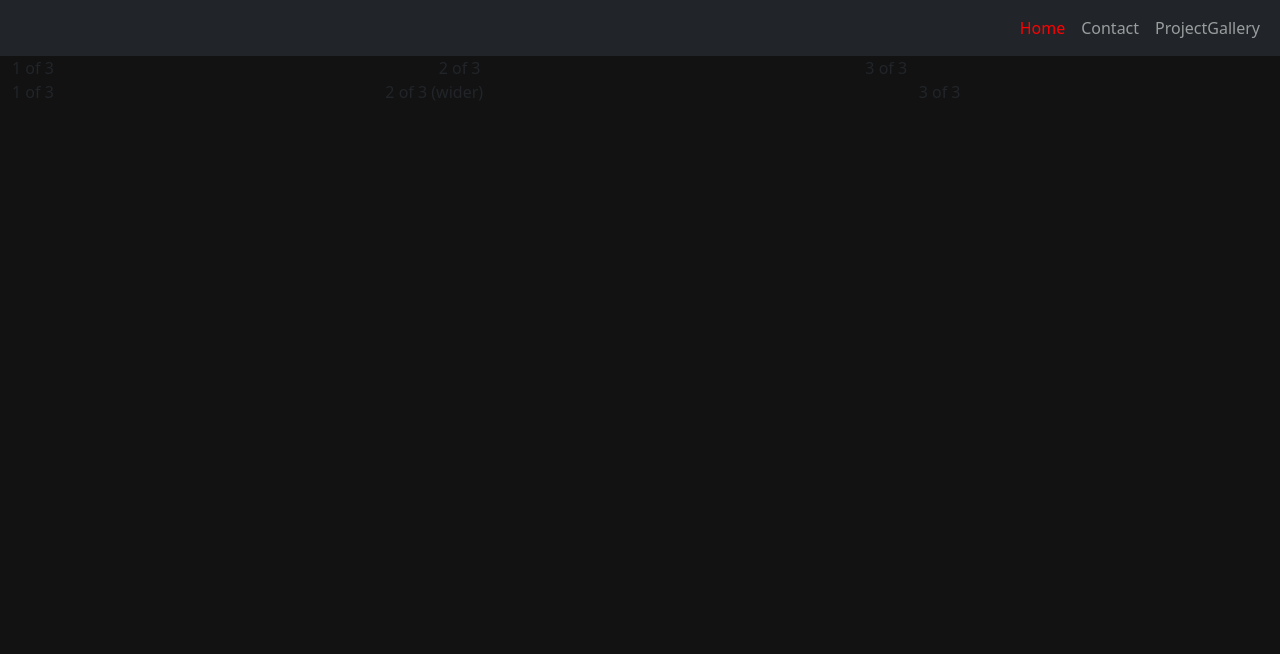
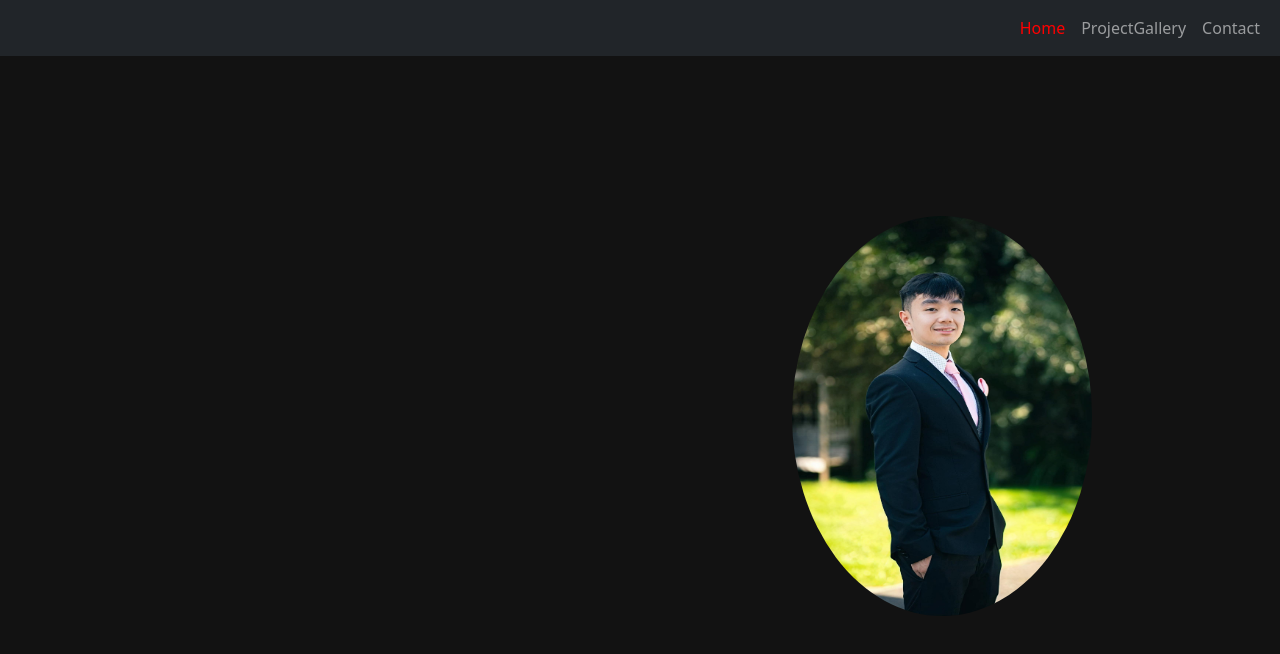
Before and after one commit to josh484/react-portfolio, a React (Vite) app: page / in a window 1280 px wide. Shown: the top 654 px of the page. Built offline with nearby package versions, Linux system fonts and the light colour scheme; the HTML template or start-up script is replaced by a standard one.

Commit message:
changed css on navbar content, added image to home page

```diff
--- a/src/App.css
+++ b/src/App.css
@@ -1,7 +1,9 @@
+#carousel{
+    height: 94vh;
+}
 .carousel{
-    height: 100vh;
+    height: 100%;
 }
-
 .carousel-inner{
     height: 100%;
     display: flex;
@@ -9,16 +11,32 @@
 
 .projectImage{
    width: 100%;
+   height: 100%;
 }
 
 #frontGrid{
     max-width: 100% ;
+    height: 90vh;
+}
+
+#frontRow{
+    max-width: 100% ;
+    height: 100%;
 }
 
 #navbar{
     max-width: 100%;
 
 }
-#navCon{
+.jumboPicture img{
+    width: 300px;
+    height: 400px;
+}
 
+.jumboPicture {
+    display: flex;
+    justify-content: center;
+    align-items: center;
+    width: 100%;
+    height: 100%;
 }
--- a/src/App.jsx
+++ b/src/App.jsx
@@ -11,7 +11,7 @@ function App() {
 
 
   return (
-    <>
+
       <Router>
       <Header />
         <Routes>
@@ -20,7 +20,7 @@ function App() {
           <Route path="/contact" element={<Contact />} />
         </Routes>
       </Router>
-    </>
+
   )
 }
 
--- a/src/components/Header.jsx
+++ b/src/components/Header.jsx
@@ -6,10 +6,9 @@ import Nav from 'react-bootstrap/Nav';
 import Navbar from 'react-bootstrap/Navbar';
 function Header() {
     return (
-        <>
         <Navbar bg="dark" data-bs-theme="dark" >
             <Container id='navbar' className=' d-flex justify-content-end'>
-                    <Nav className="" id='navCon'>
+                <Nav>
                     <NavLink
                         className="nav-link"
                         style={({ isActive }) => {
@@ -23,21 +22,20 @@ function Header() {
                         style={({ isActive }) => {
                             return isActive ? { color: 'red' } : {}
                         }}
-                            to="/contact"
-                        >Contact
+                        to="/projectgallery"
+                    >ProjectGallery
                     </NavLink>
                     <NavLink
                         className="nav-link"
                         style={({ isActive }) => {
                             return isActive ? { color: 'red' } : {}
                         }}
-                            to="/projectgallery"
-                        >ProjectGallery
+                        to="/contact"
+                    >Contact
                     </NavLink>
                 </Nav>
             </Container>
         </Navbar>
-        </>
     )
 }
 
--- a/src/components/Home.jsx
+++ b/src/components/Home.jsx
@@ -2,24 +2,23 @@ import React from 'react';
 import Container from 'react-bootstrap/Container';
 import Row from 'react-bootstrap/Row';
 import Col from 'react-bootstrap/Col';
-
+import me from '../assets/images/me.jpeg'
 
 function Home() {
     return (
-        <div>
             <Container id='frontGrid'>
-                <Row>
-                    <Col>1 of 3</Col>
-                    <Col>2 of 3 </Col>
-                    <Col>3 of 3</Col>
-                </Row>
-                <Row>
-                    <Col>1 of 3</Col>
-                    <Col xs={5}>2 of 3 (wider)</Col>
-                    <Col>3 of 3</Col>
+                <Row id='frontRow'>
+                    <Col xs={12} lg={6}>
+
+                    </Col>
+                    <Col xs={12} lg={6}>
+                        <div className="jumboPicture text-center">
+                            <img src={me} className="rounded-circle" alt="Picture Of Me"/>
+                        </div>
+                    </Col>
+
                 </Row>
             </Container>
-        </div>
     );
 }
 
--- a/src/components/ProjectGallery.jsx
+++ b/src/components/ProjectGallery.jsx
@@ -12,11 +12,12 @@ function ProjectGallery() {
     };
 
     return (
+        <div id='carousel'>
         <Carousel activeIndex={index} onSelect={handleSelect}>
                 {projects.map(projects => (
                     <Carousel.Item key={projects.id}>
                         <img
-                            className="projectImage"
+                            className="projectImage d-block min-vh-100"
                             src={projects.image}
                             alt={projects.name}
                         />
@@ -27,6 +28,7 @@ function ProjectGallery() {
                     </Carousel.Item>
                 ))}
         </Carousel>
+        </div>
     )
 
 
--- a/src/components/projects.json
+++ b/src/components/projects.json
@@ -2,7 +2,7 @@
     {
         "id": 1,
         "name": "Project 1",
-        "image": "https://placehold.co/600x400",
+        "image": "https://placehold.co/2000x1000",
         "description": "something happened"
     },
     {
--- a/src/index.css
+++ b/src/index.css
@@ -4,4 +4,6 @@ html, body, #root {
   padding: 0;
 
   background-color: #121212;
+  color: white;
+
 }
```
Also changed, not shown: src/assets/images/me.jpeg (added). Lines whose indentation alone changed are shown as unchanged.
